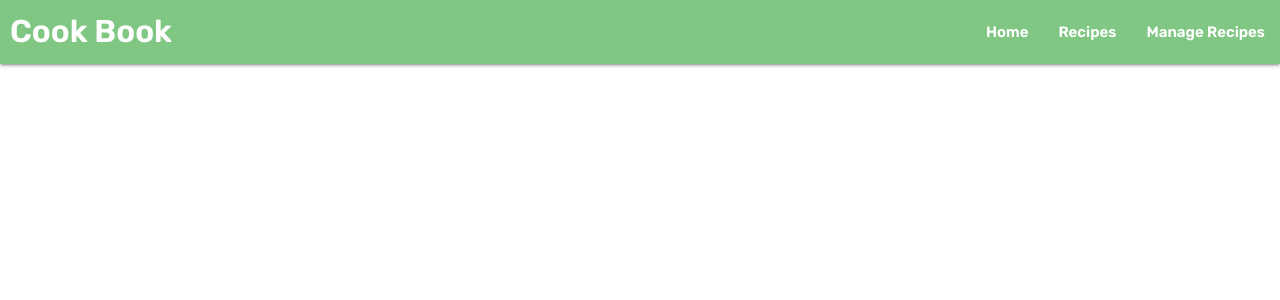
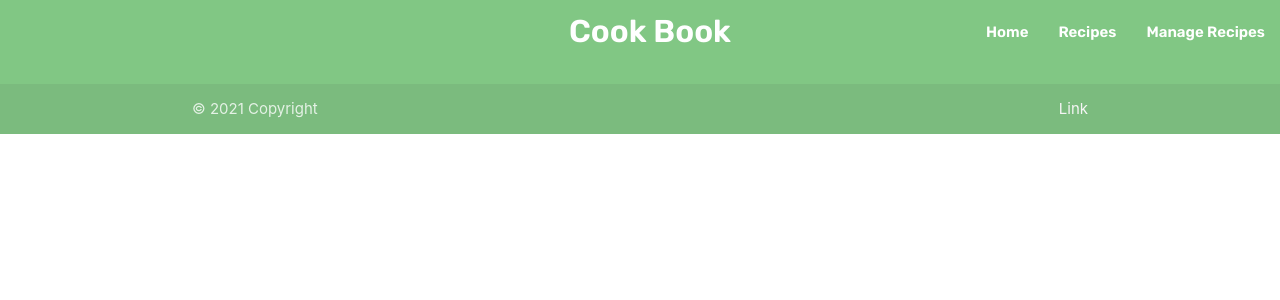
Before and after one commit to Code-Institute-Submissions/Code-Institute-Submissions-SuperGibbon-MS3, a Flask app: page / in a window 1280 px wide. Shown: the top 300 px of the page. Run offline with Flask 2, Linux system fonts and the light colour scheme; data that the repository does not hold is empty; some libraries are stand-ins or nearby versions.

Commit message:
Add footer to base.html

```diff
--- a/templates/base.html
+++ b/templates/base.html
@@ -18,7 +18,7 @@
     <header>
         <nav class="nav-extended">
             <div class="nav-wrapper green lighten-2 title-font">
-                <a href="{{ url_for('get_recipes') }}" class="brand-logo">Cook Book</a>
+                <a href="{{ url_for('get_recipes') }}" class="brand-logo center">Cook Book</a>
                 <a href="#" data-target="mobile-demo" class="sidenav-trigger"><i class="material-icons">menu</i></a>
                 <ul class="right hide-on-med-and-down">
                     <li><a href="{{ url_for('get_recipes') }}">Home</a></li>
@@ -38,6 +38,15 @@
     {% block content %}
     {% endblock %}
 
+    <footer class="page-footer green lighten-2">
+        <div class="footer-copyright">
+          <div class="container">
+          © 2021 Copyright
+          <a class="grey-text text-lighten-4 right" href="#!">Link</a>
+          </div>
+        </div>
+      </footer>
+
     <script src="https://code.jquery.com/jquery-3.6.0.min.js" integrity="sha256-/xUj+3OJU5yExlq6GSYGSHk7tPXikynS7ogEvDej/m4=" crossorigin="anonymous"></script>
     <script src="https://cdnjs.cloudflare.com/ajax/libs/materialize/1.0.0/js/materialize.min.js"></script>
     <script src="{{ url_for('static', filename= 'js/script.js') }}"></script>
```
